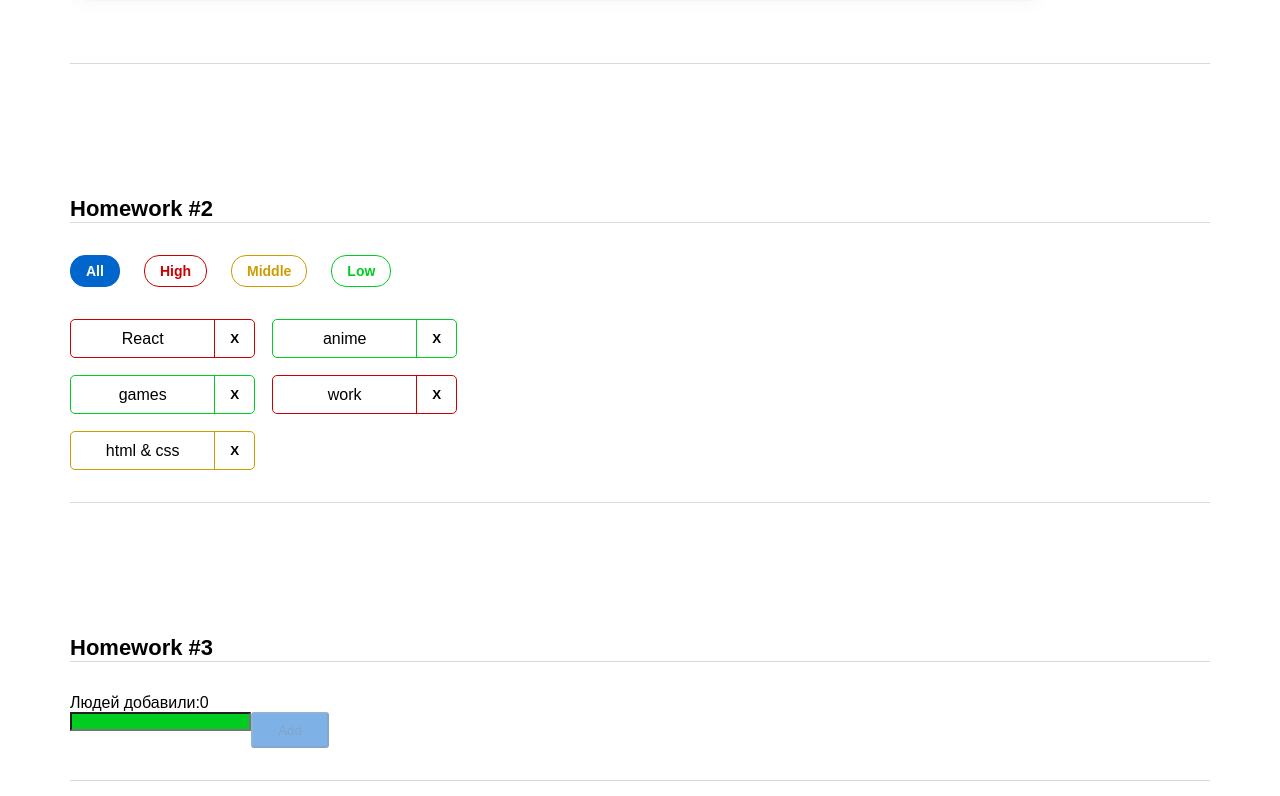
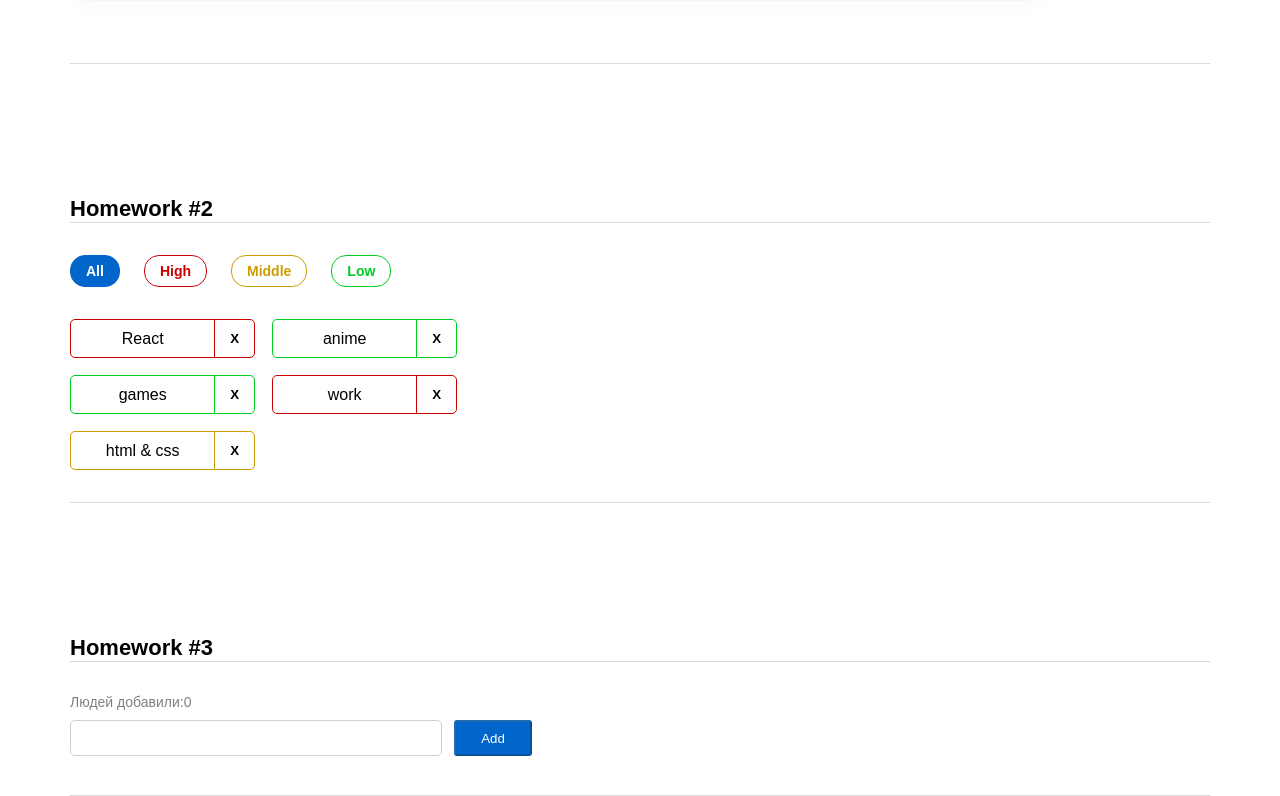
Before and after one commit to springevidence/Homework01, a React (Create React App) app: page /#/ in a window 1280 px wide. Shown: the part 489-1285 px from the top of the page. Built offline with nearby package versions, Linux system fonts and the light colour scheme.

Commit message:
added css styles in Greeting.module.css

```diff
--- a/src/s2-homeworks/hw03/Greeting.module.css
+++ b/src/s2-homeworks/hw03/Greeting.module.css
@@ -6,50 +6,70 @@
 .inputAndButtonContainer {
     display: flex;
     flex-direction: row;
+    padding-top: 9px;
 }
 
 .error {
-    background-color: #cc0000;
+    font-weight: 400;
+    font-size: 14px;
+    line-height: 17px;
+    color: #CC0000;
+    padding-top: 7px;
+
 }
-
+.errorInput {
+    border: 1px solid #CC0000;
+    border-radius: 5px;
+    width: 372px;
+    height: 36px;
+    margin-right: 12px;
+}
 .notError {
-    background-color: #00cc22;
-}
-
-.input {
     border: 1px solid #D1D1D1;
     border-radius: 5px;
     width: 372px;
     height: 36px;
+    margin-right: 12px;
+}
+
+.input {
 }
 
 .input:focus {
 }
-
-.errorInput {
-}
-
 .button {
-    align-items: flex-start;
-    background: #0066CC;
-    opacity: 0.5;
     border-radius: 3px;
     width: 78px;
     height: 36px;
+    color: #FFFFFF;
+    background-color: #0066CC;
+    cursor: pointer;
 }
 
 .button:focus {
+    opacity: 0.5;
 }
 
 .button:active {
+
 }
 
 .button:disabled {
+    /*opacity: 0.5;*/
 }
 
 .text {
     display: flex;
+    font-weight: 400;
+    font-size: 14px;
+    line-height: 17px;
+    color: rgba(0, 0, 0, 0.5);
 }
 
 .greeting {
+    font-weight: 500;
+    font-size: 14px;
+    line-height: 17px;
+    color: #000000;
+    padding-top: 10px;
 }
```
